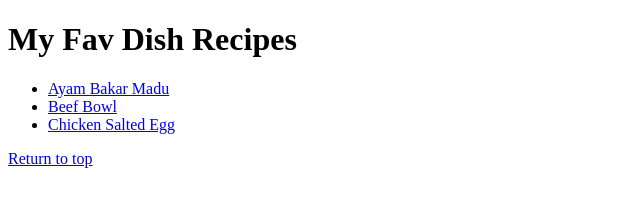
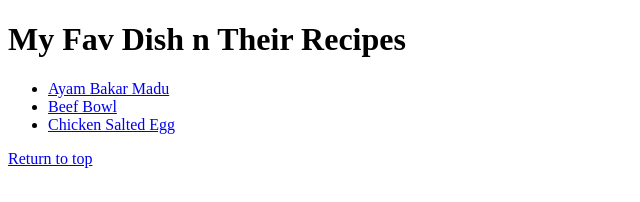
Before and after one commit to Azixe/recipes-website, a plain HTML site: page index.html in a window 1280 px wide. Shown: the whole page, without its empty margins (0-640 px from the left). Drawn offline with Linux system fonts and the light colour scheme.

Commit message:
Updated index

```diff
--- a/index.html
+++ b/index.html
@@ -7,7 +7,7 @@
     <title>Recipes Website</title>
 </head>
 <body>
-    <h1 id="header">My Fav Dish Recipes</h1>
+    <h1 id="header">My Fav Dish n Their Recipes</h1>
     <ul>
         <li><a href="Recipes/Ayam-Bakar-Madu.html"> Ayam Bakar Madu</a></li>
         <li><a href="Recipes/Beef-Bowl.html"> Beef Bowl</a></li>
```
